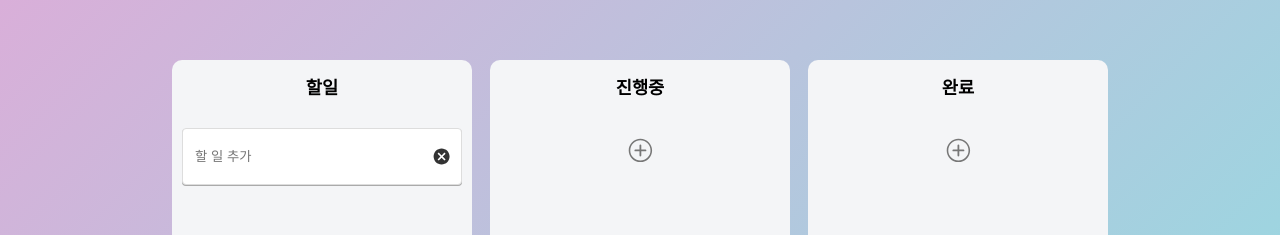
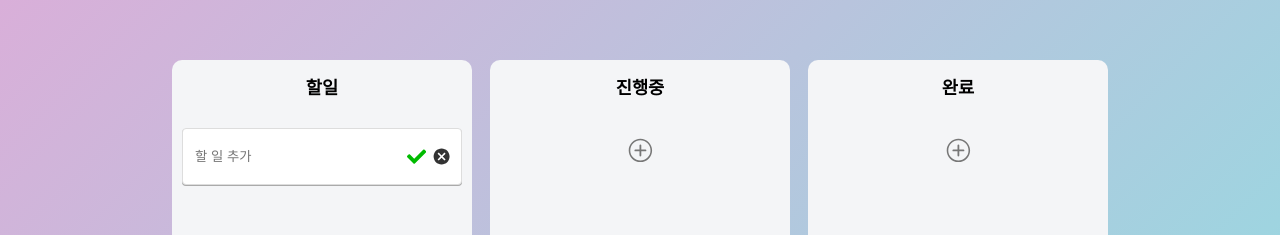
Before and after one commit to thgee/react-practice, a React (Vite) app: page /trello in a window 1280 px wide. Both pictures are taken after a click on the icon 321 px from the left and 149 px from the top of the page. Shown: the top 235 px of the page. Built offline with nearby package versions, Linux system fonts and the light colour scheme.

Commit message:
feat: 할 일 추가 시 확인 버튼 생성

```diff
--- a/src/components/Boards/Board.tsx
+++ b/src/components/Boards/Board.tsx
@@ -8,6 +8,7 @@ import {
   AddCardStyle,
   Area,
   CancelBtn,
+  OkBtn,
   Title,
   Wrapper,
 } from "./styles";
@@ -75,8 +76,11 @@ export const Board = ({ todos, boardName }: IBoardProps) => {
               <AddCardStyle>
                 <form onSubmit={handleSubmit(onValid)}>
                   <input placeholder={`할 일 추가`} {...register("newTodo")} />
+                  <div>
+                    <OkBtn onClick={handleSubmit(onValid)} />
+                    <CancelBtn onClick={cancelAdd} />
+                  </div>
                 </form>
-                <CancelBtn onClick={cancelAdd} />
               </AddCardStyle>
             ) : (
               <AddBtn onClick={addCard} />
--- a/src/components/Boards/styles.ts
+++ b/src/components/Boards/styles.ts
@@ -3,6 +3,7 @@ import { darkTheme } from "../../theme";
 import { IoIosAddCircleOutline } from "react-icons/io";
 import { MdCancel } from "react-icons/md";
 import { CardStyle } from "../Card/styles";
+import { FaCheck } from "react-icons/fa";
 
 export const Title = styled.h1`
   text-align: center;
@@ -48,9 +49,15 @@ export const AddBtn = styled(IoIosAddCircleOutline)`
 `;
 
 export const AddCardStyle = styled(CardStyle)`
-  display: flex;
-  justify-content: space-between;
-  align-items: center;
+  form {
+    display: flex;
+    justify-content: space-between;
+    align-items: center;
+    > div {
+      display: flex;
+      gap: 6px;
+    }
+  }
 
   input {
     outline: none;
@@ -59,6 +66,11 @@ export const AddCardStyle = styled(CardStyle)`
   }
 `;
 
+export const OkBtn = styled(FaCheck)`
+  cursor: pointer;
+  font-size: 1.2rem;
+  color: #00bb00;
+`;
 export const CancelBtn = styled(MdCancel)`
   cursor: pointer;
   font-size: 1.2rem;
```
